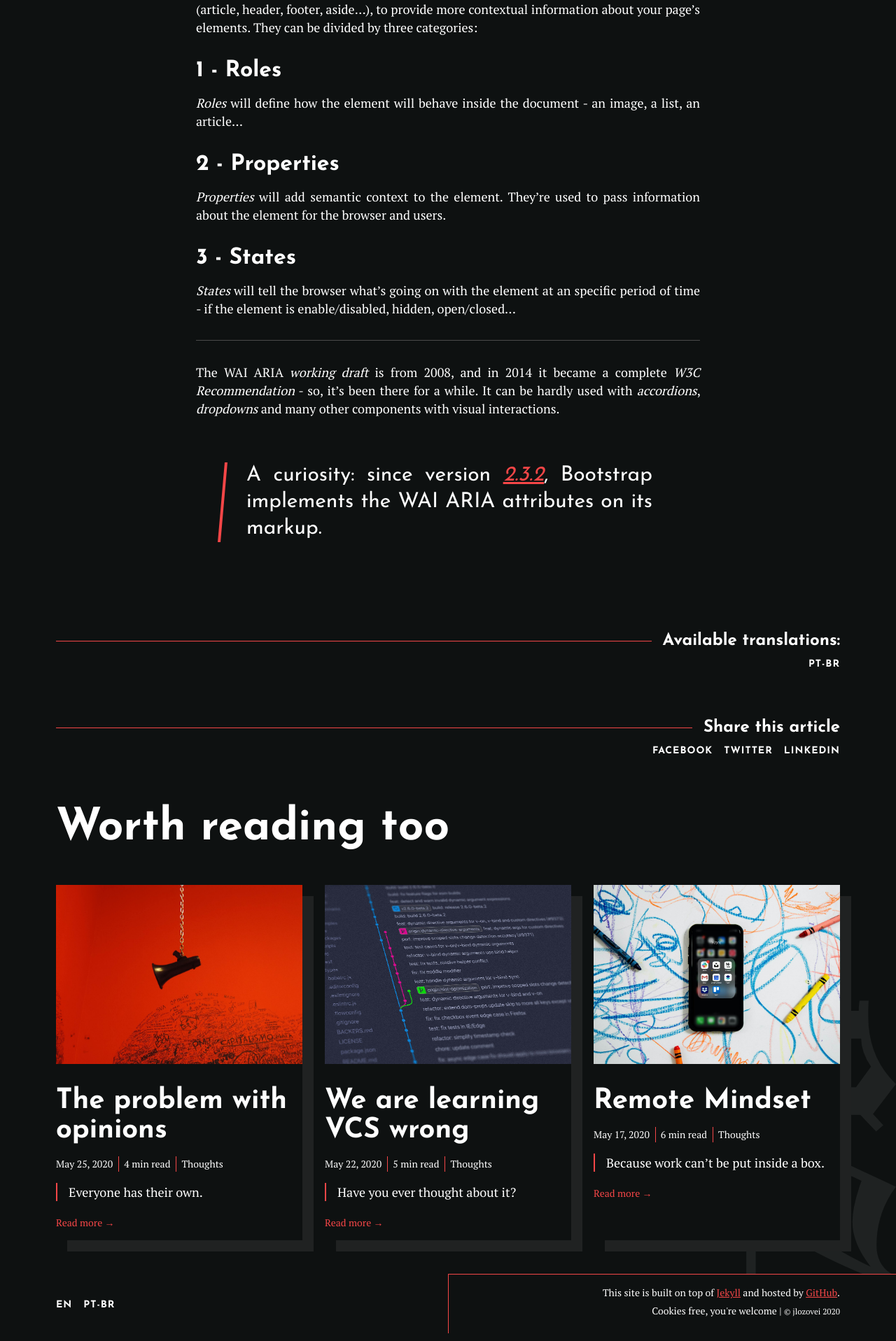
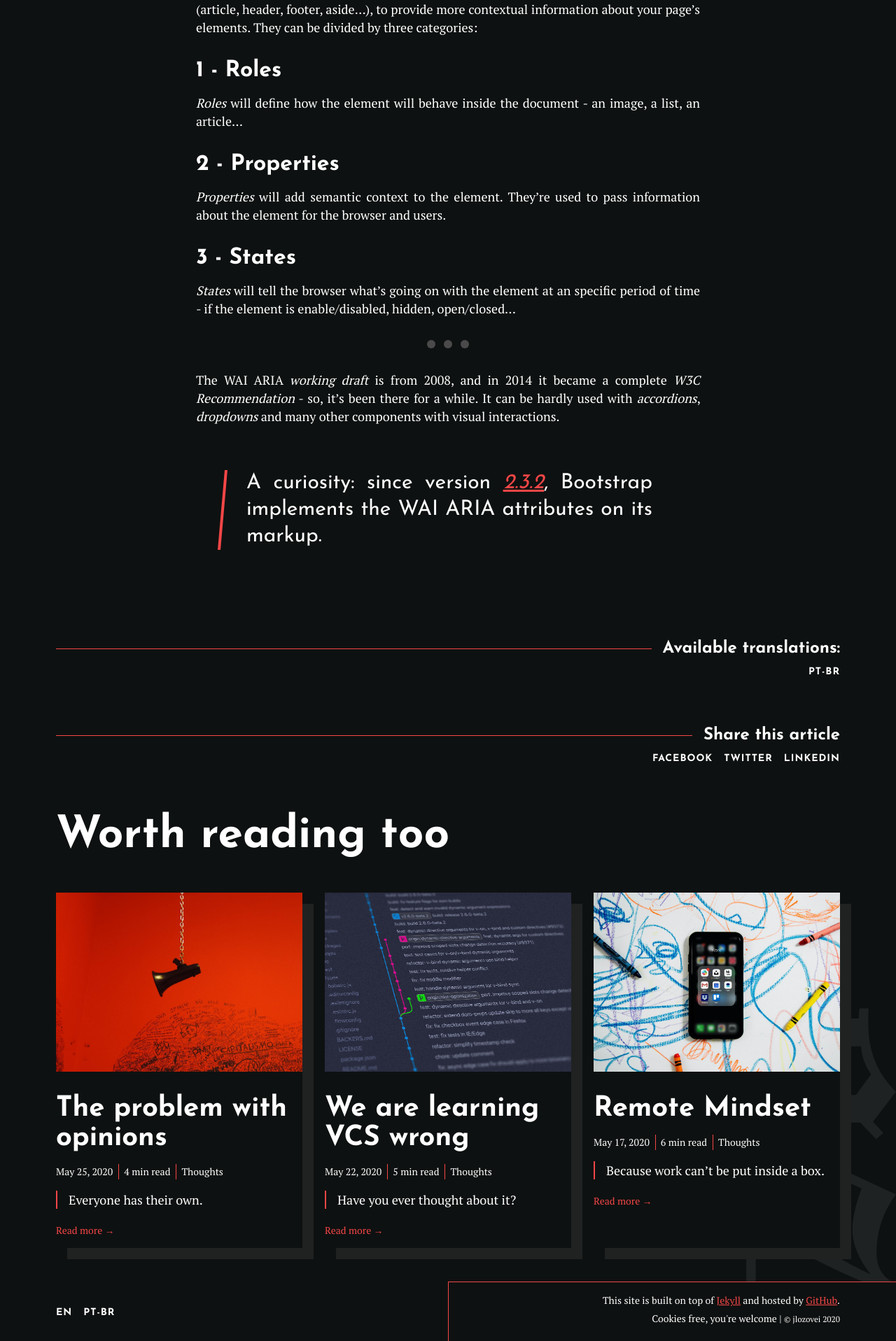
Before and after one commit to jlozovei/me, a Jekyll site: the page built from _posts/en/2020-04-07-how-to-use-emojis-in-html.md, in a window 1280 px wide. Shown: the part 3382-5299 px from the top of the page at 70% size. Built offline with Jekyll 4.4.1, drawn with Linux system fonts in a browser that asks for light colours; nearby versions of some CDN libraries; Markdown is read by kramdown in place of the engine named in the settings.

Commit message:
update post styles

```diff
--- a/_sass/components/post.scss
+++ b/_sass/components/post.scss
@@ -17,6 +17,14 @@
 
     p {
       text-align: justify;
+    }
+
+    hr {
+      width: 0.75rem;
+      height: 0.75rem;
+      margin: 2rem auto;
+      border-radius: 50%;
+      box-shadow: 1.5rem 0 0 $tundora, -1.5rem 0 0 $tundora;
     }
   }
 
@@ -135,7 +143,7 @@
 
     &,
     code {
-      background-color: $shark;
+      background-color: $shark !important;
     }
 
     code {
```
